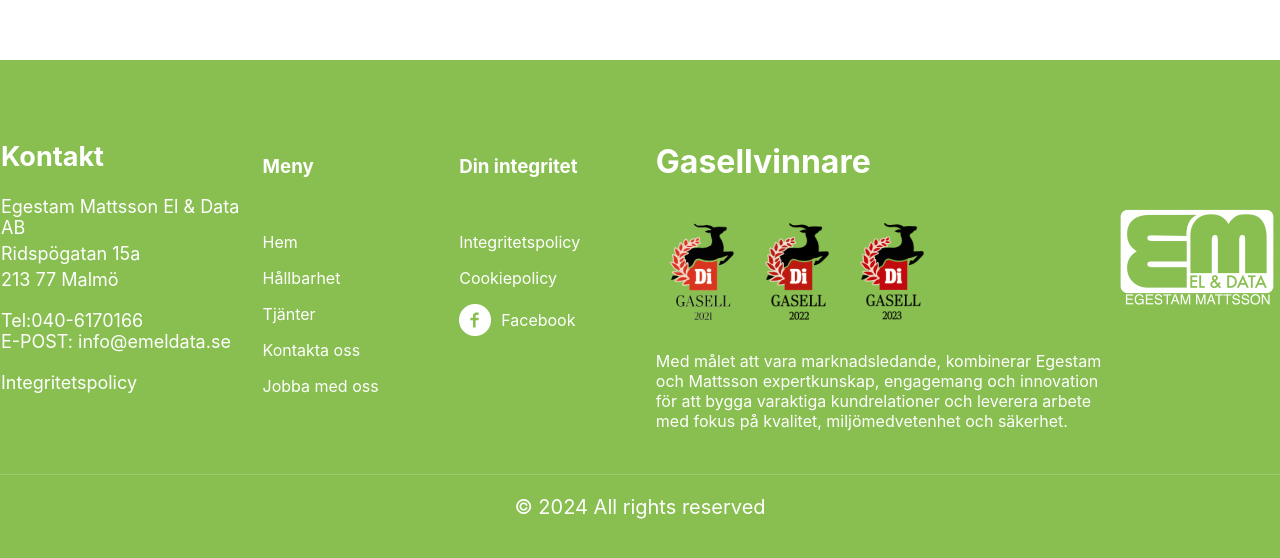
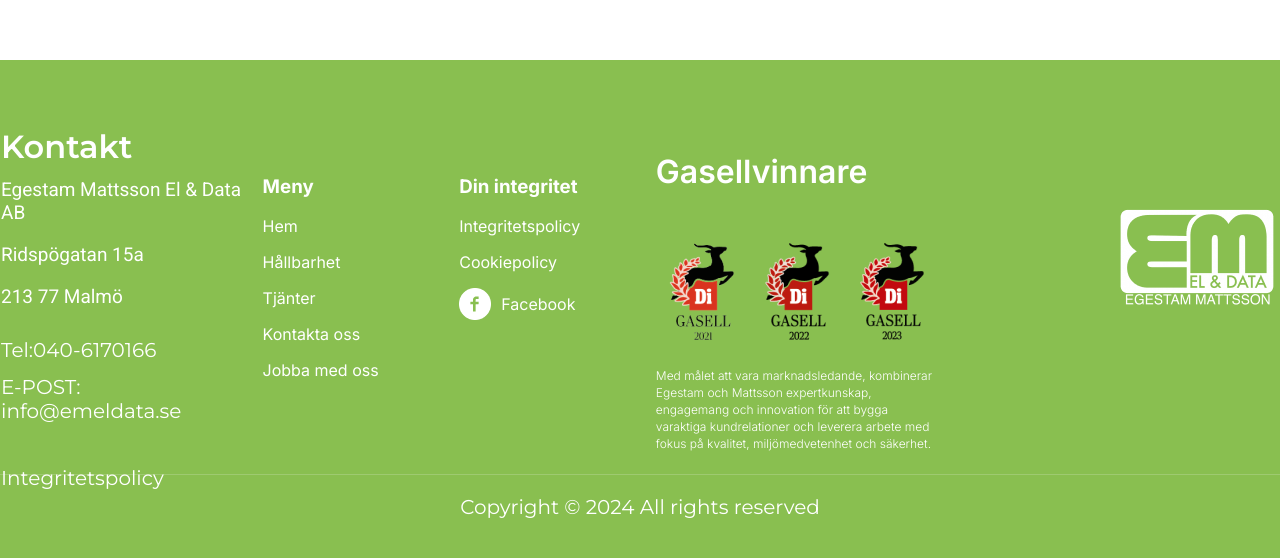
Before and after one commit to dev-syKRISHNA/footerTask, a React (Create React App) app: page / in a window 1280 px wide. Shown: the part 242-800 px from the top of the page. Built offline with nearby package versions, Linux system fonts and the light colour scheme.

Commit message:
Bug Fixes

```diff
--- a/public/index.html
+++ b/public/index.html
@@ -10,9 +10,11 @@
       content="Web site created using create-react-app"
     />
     <link rel="apple-touch-icon" href="%PUBLIC_URL%/logo192.png" />
+    <link rel="manifest" href="%PUBLIC_URL%/manifest.json" />
 
-
-    <link rel="manifest" href="%PUBLIC_URL%/manifest.json" />
+    <link rel="preconnect" href="https://fonts.googleapis.com">
+    <link rel="preconnect" href="https://fonts.gstatic.com" crossorigin>
+    <link href="https://fonts.googleapis.com/css2?family=Inter:wght@100..900&family=Montserrat:ital,wght@0,100..900;1,100..900&family=Roboto:ital,wght@0,100;0,300;0,400;0,500;0,700;0,900;1,100;1,300;1,400;1,500;1,700;1,900&display=swap" rel="stylesheet">
 
     <title>React App</title>
   </head>
--- a/src/components/footer.css
+++ b/src/components/footer.css
@@ -1,3 +1,6 @@
+@import url('https://fonts.googleapis.com/css2?family=Inter:wght@100..900&family=Montserrat:ital,wght@0,100..900;1,100..900&family=Roboto:ital,wght@0,100;0,300;0,400;0,500;0,700;0,900;1,100;1,300;1,400;1,500;1,700;1,900&display=swap');
+
+
 .footer {
     position: fixed;
     bottom: 0;
@@ -15,22 +18,54 @@
 }
 
 
+.address{
 
-.address{
     margin-top: 57px;
     width: 278px;
     height: 340.39px;
-    font-size: 18px;
     color: white;
+    box-sizing: border-box;
 }
 
-.address p{
-    margin: 5px 0;
+.addrHead h3{
+    font-family: Montserrat;
+    font-size: 32px;
+    font-weight: 600;
+    text-align: left;
+    width: 132.38px;
+    height: 39px;
+    top: 9px;
+    margin-top: 9px;
+
+}
+
+.addrHead {
+    height: 32px;
+    margin-bottom: 17px;
+}
+
+.block1 {
+    box-sizing: border-box;
+    font-weight: 400;
+    text-align: left;
+    font-family: Roboto;
+    height: auto;
+
+}
+
+.block1 p{
+    margin-bottom: 14px;
+    font-size: 19px;
 }
 
 .contact{
-    margin-top: 20px;
-    margin-bottom: 20px;
+    margin-top: 30px;
+    margin-bottom: 30px;
+}
+.contact a{
+    margin-bottom: 13px;
+    font-size: 20px;
+    font-family: Montserrat;
 }
 .address a{
     text-decoration: none;
@@ -38,6 +73,13 @@
     display: inline-block;
 }
 
+.addrBlock p{
+    font-size: 20px;
+    font-family: Montserrat;
+}
+
+
+/* CSS for second Div */
 .links{
     width: 418px;
     height: 340.39px;
@@ -45,19 +87,16 @@
     box-sizing: border-box;
     display: grid;
     grid-template-columns: 1fr 1fr ;
+    font-family: Inter;
     color: white;
 
 }
 
-.head1,.head2{
-    margin-top: 35px;
-    height: 50px;
-}
+
 
 .col1,.col2 {
     font-size: 16px;
-    margin: 0;
-    padding: 0;
+    margin-top: 55px;
 }
 
 .facebook{
@@ -74,13 +113,39 @@
     font-size: 10px;
 }
 
+/* CSS for third Div */
 
 .about{
     width: 488px;
     height: 340.39px;
     margin-top: 60px;
     box-sizing: border-box;
-    color: white;
+    color:  #FFFFFF;
+
+}
+
+.about h3{
+    font-family: Inter;
+    font-size: 32px;
+    font-weight: 600;
+    line-height: 38.4px;
+    text-align: left;
+
+}
+
+.about p{
+    width: 284px;
+    height: 142px;
+    top: 183px;
+    gap: 0px;
+    opacity: 0px;
+    font-family: Inter;
+    font-size: 12px;
+    font-weight: 300;
+    line-height: 17px;
+    text-align: left;
+
+
 }
 
 .logo{
@@ -97,6 +162,7 @@
     border-top: 0.5px solid rgba(255, 255, 255, 0.184);
     width: 100%;
     box-sizing: border-box;
+
 }
 
 .copyright p{
@@ -106,6 +172,7 @@
     justify-content: center;
     align-items: center;
     color: white;
+    font-family: Montserrat;
 }
 
 @media (max-width: 430px) {
@@ -119,10 +186,47 @@
     flex-direction: column;
     padding-top: 10px;
     box-sizing: border-box;
+    font-size: 16px;
 }
 
+.block1 p{
+    font-size: 16px;
+    margin: 0;
+    padding: 0;
+}
+
+
+.contact a{
+    font-size: 16px;
+    margin-top: 0;
+}
+
+.contact{
+    margin-top: 8px;
+}
+
+.addrBlock{
+    display: none;
+}
+
+.links h3{
+    font-size: 18px;
+    margin-bottom: 12px;
+}
+
+.links p{
+    font-size: 16px;
+    margin-bottom: 17px;
+
+}
+
+.addrBlock{
+    display: none;
+}
+
+
+
 .logo{
-    order: 1;
     position: absolute;
     top: 13px;
     left: 17px;
@@ -134,6 +238,7 @@
 .copyright{
     position: absolute;
     top: 320px;
+    height: 0;
 }
 
 .about,.copyright p{
@@ -153,44 +258,69 @@
 
 .links{
     position: absolute;
-    top: 250px;
+    top: 270px;
     left: 28px;
     max-width: 100%;
-    font-size: smaller;
     max-height: 190px;
+    margin-top: 20px;
 }
 
+
 }
+
+/* Responsive CSS for Table */
 
 @media (min-width: 431px) and (max-width: 834px){
     .footer{
         position: fixed;
         bottom: 0;
         height: 597px;
-        display: flex;
-        overflow: auto;
     }
 
     .address{
         position: absolute;
         top: 10px;
-        left: 10px;
+        left: 28px;
+        box-sizing: border-box;
+    }
+
+    .block1 p{
+        font-size: 16px;
+    }
+
+    .contact a{
+        font-size: 16px;
+    }
+
+    .addrBlock{
+        display: none;
     }
 
     .links{
         position: absolute;
-        left: 10px;
-        top: 300px;
+        left: 32px;
+        top: 250px;
+
     }
 
     .logo{
         position: absolute;
-        right: 10px;
-        top: 100px;
+        left: 500px;
+        top: 150px;
     }
 
+    .copyright{
+        height: 0px;
+        position: absolute;
+        left: 0;
+        top: 330px;
+        width: 50%;
 
-    .about,.copyright,.copyright p{
+
+
+    }
+
+    .about,.copyright p{
         display: none;
 
     }
--- a/src/components/footer.jsx
+++ b/src/components/footer.jsx
@@ -4,33 +4,34 @@
     return(
         <footer className='footer'>
             <div className='address'>
-                <h2>Kontakt</h2>
-                <p>Egestam Mattsson El & Data AB</p>
-                <p>Ridspögatan 15a</p>
-                <p>213 77 Malmö</p>
+                <div className="addrHead">
+                    <h3>Kontakt</h3>
+                </div>
+                <div className="block1">
+                    <p>Egestam Mattsson El & Data AB</p>
+                    <p>Ridspögatan 15a</p>
+                    <p>213 77 Malmö</p>
+                </div>
                 <div className="contact">
                     <a href="tel:040-6170166">Tel:040-6170166</a>
                     <a href="mailto:info@emeldata.se"> E-POST: info@emeldata.se</a>
                 </div>
-
+                <div className="addrBlock">
                 <p>Integritetspolicy</p>
+                </div>
 
             </div>
             <div className='links'>
-                <div className="head1">
+                <div className="col1">
                     <h3>Meny</h3>
-                </div>
-                <div className="head2">
-                    <h3>Din integritet</h3>
-                </div>
-                <div className="col1">
                     <p>Hem</p>
                     <p>Hållbarhet</p>
                     <p>Tjänter</p>
                     <p>Kontakta oss</p>
                     <p>Jobba med oss</p>
                 </div>
-                <div className="col12">
+                <div className="col2">
+                <h3>Din integritet</h3>
                 <p>Integritetspolicy</p>
                 <p>Cookiepolicy</p>
                 <div className="facebook">
@@ -40,13 +41,13 @@
                 </div>
             </div>
             <div className='about'>
-                <h1>Gasellvinnare</h1>
+                <h3>Gasellvinnare</h3>
                 <img src="./assets/image2.png" alt="images" />
                 <p>Med målet att vara marknadsledande, kombinerar Egestam och Mattsson expertkunskap, engagemang och innovation för att bygga varaktiga kundrelationer och leverera arbete med fokus på kvalitet, miljömedvetenhet och säkerhet.</p>
             </div>
             <img className='logo ' src="./assets/logo.png" alt="site logo" />
             <div className="copyright">
-                <p>&copy; 2024 All rights reserved</p>
+                <p>Copyright &copy; 2024 All rights reserved</p>
             </div>
         </footer>
     )
```
